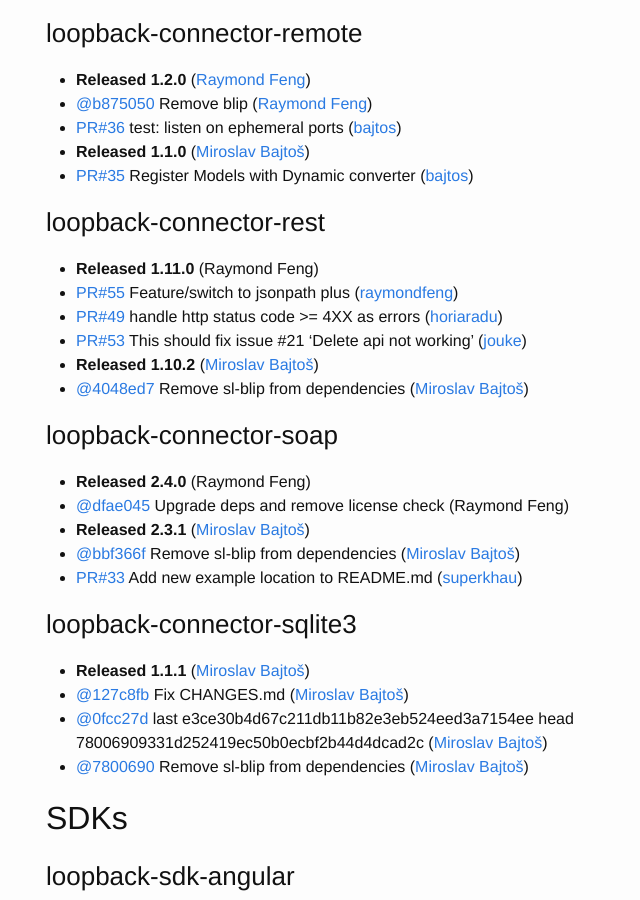
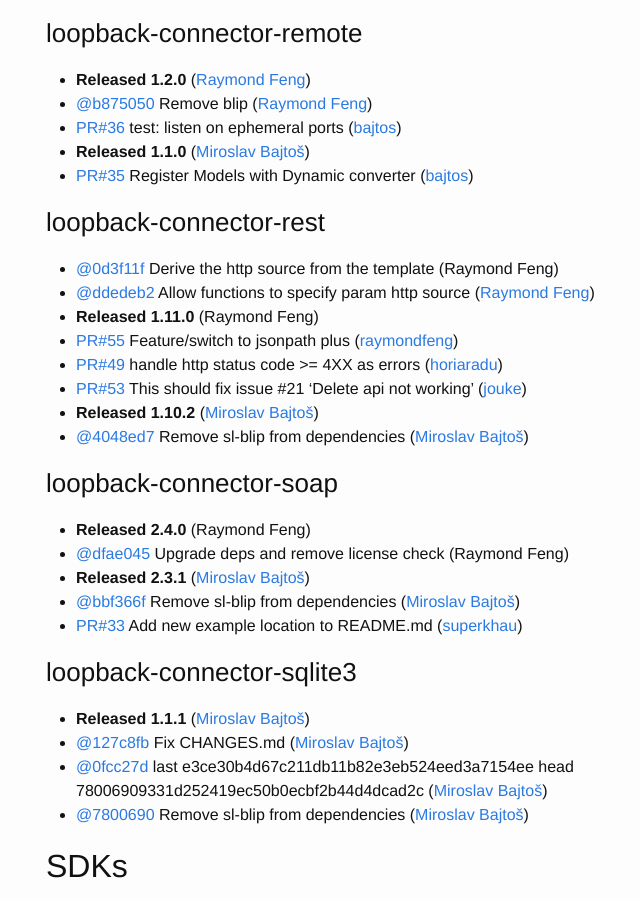
Before and after one commit to strongloop/loopback, a Jekyll site: the page built from index.md, in a window 1280 px wide and 900 px high, scrolled down 4449 px. Shown: the whole window, without its empty margins (224-864 px from the left). Built offline with Jekyll 4.4.1, drawn with Linux system fonts in a browser that asks for light colours.

Commit message:
Update changelog

```diff
--- a/index.md
+++ b/index.md
@@ -191,6 +191,8 @@
 
 
 ### loopback-connector-rest
+ * [@0d3f11f](https://github.com/strongloop/loopback-connector-rest/commit/0d3f11f04961577c2dc91a69a1bd8e12be2f4533) Derive the http source from the template (Raymond Feng)
+ * [@ddedeb2](https://github.com/strongloop/loopback-connector-rest/commit/ddedeb2c6ac28f0ec976e637a19b3837c1fb60a3) Allow functions to specify param http source ([Raymond Feng](https://github.com/raymondfeng))
  * **Released 1.11.0** (Raymond Feng)
  * [PR#55](https://github.com/strongloop/loopback-connector-rest/pull/55) Feature/switch to jsonpath plus ([raymondfeng](https://github.com/raymondfeng))
  * [PR#49](https://github.com/strongloop/loopback-connector-rest/pull/49) handle http status code >= 4XX as errors ([horiaradu](https://github.com/horiaradu))
```
